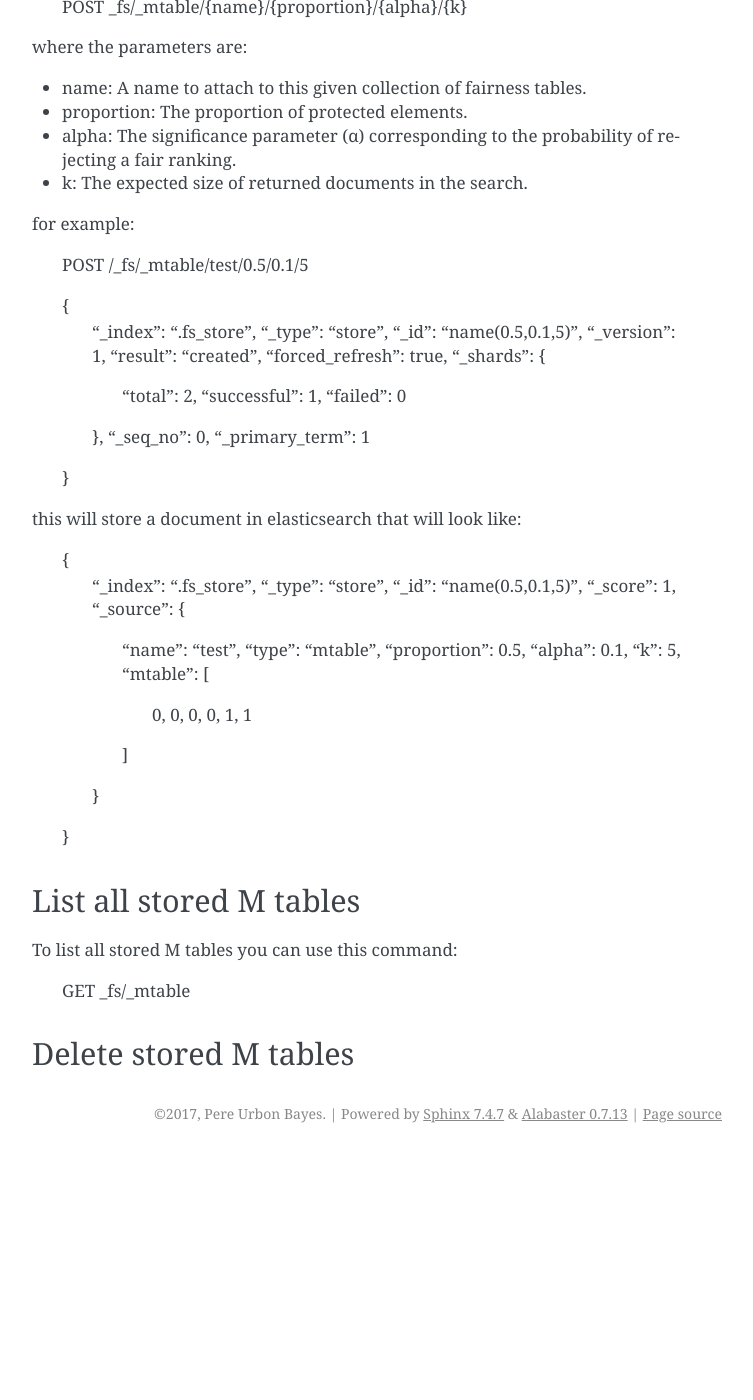
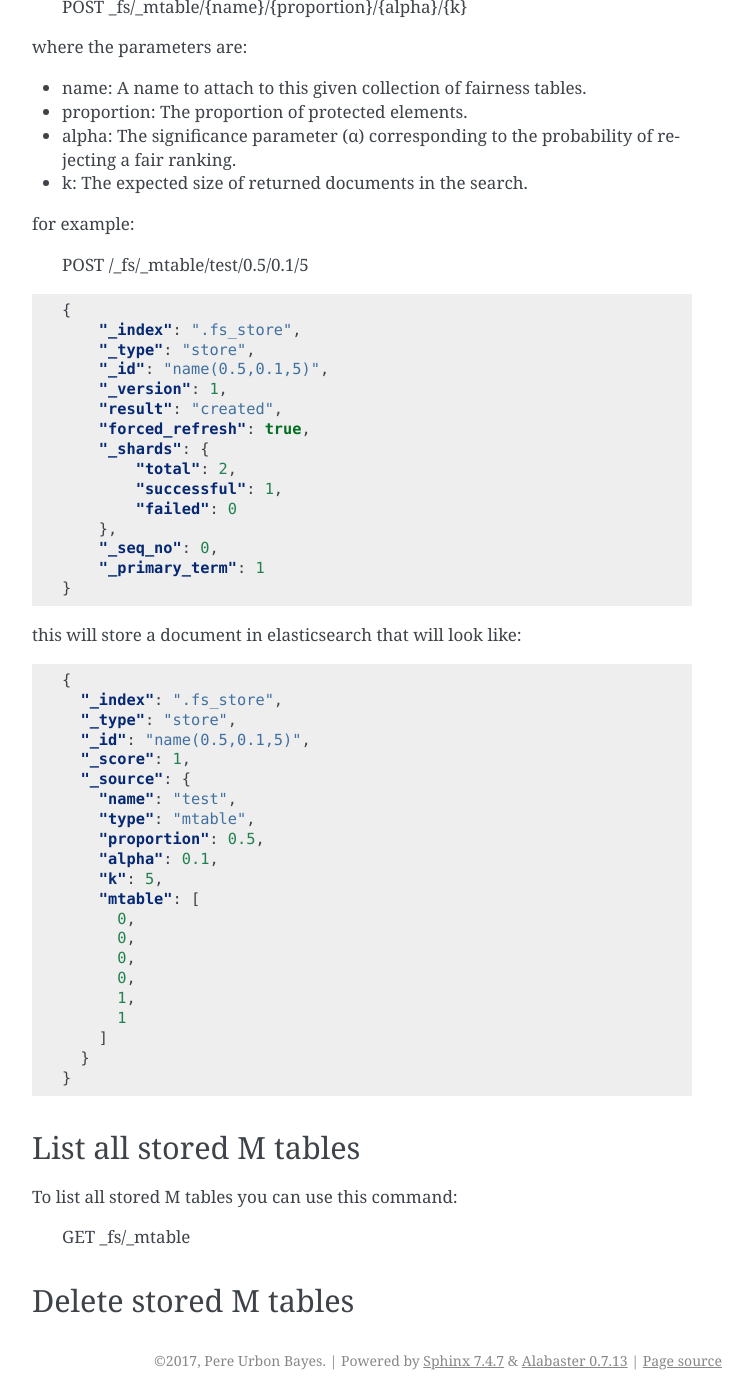
Before and after one commit to fair-search/fairsearch-fair-for-elasticsearch, a Sphinx documentation site: the page built from docs/building_the_mtable.rst, in a window 1280 px wide and 1400 px high, scrolled down 687 px. Shown: the whole window, without its empty margins (388-1141 px from the left). Built offline with Sphinx 7.4.7, drawn with Linux system fonts in a browser that asks for light colours; pages that are not in the unit, such as notebooks, are missing from menus; before the commit the page ends 1840 px from its top, so only the background shows below that.

Commit message:
add codeblock

```diff
--- a/docs/building_the_mtable.rst
+++ b/docs/building_the_mtable.rst
@@ -44,6 +44,8 @@ for example:
 
     POST /_fs/_mtable/test/0.5/0.1/5
 
+.. code-block:: json
+
     {
         "_index": ".fs_store",
         "_type": "store",
@@ -62,6 +64,7 @@ for example:
 
 this will store a document in elasticsearch that will look like:
 
+.. code-block:: json
 
       {
         "_index": ".fs_store",
```
